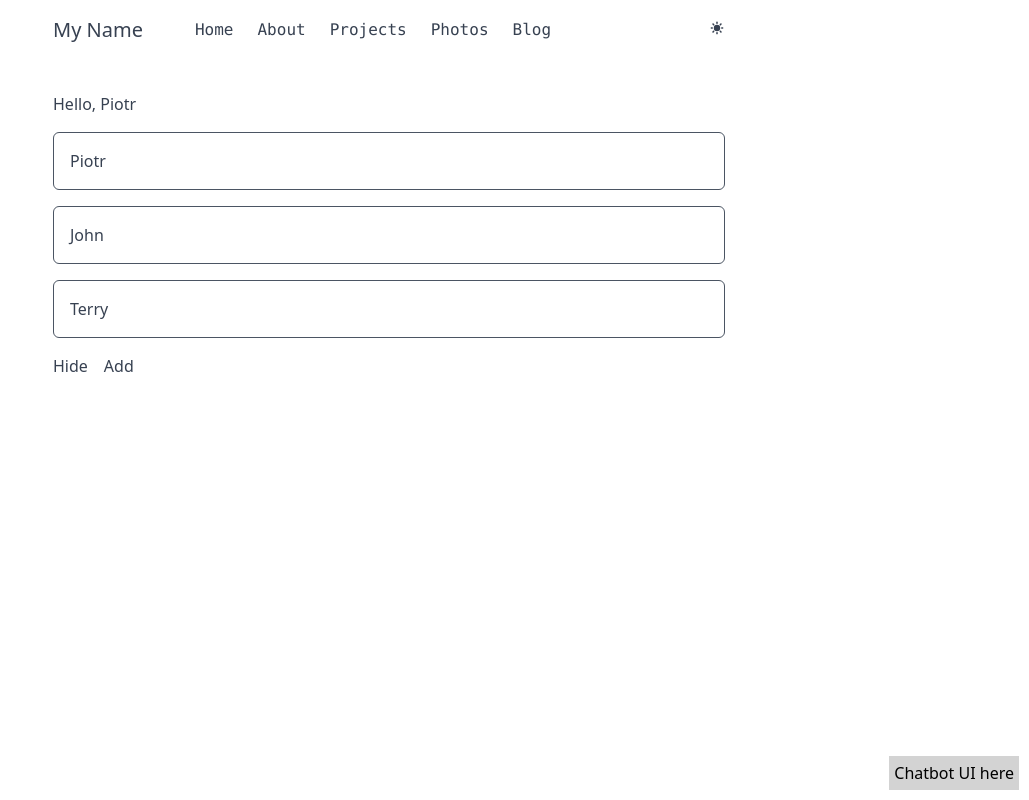
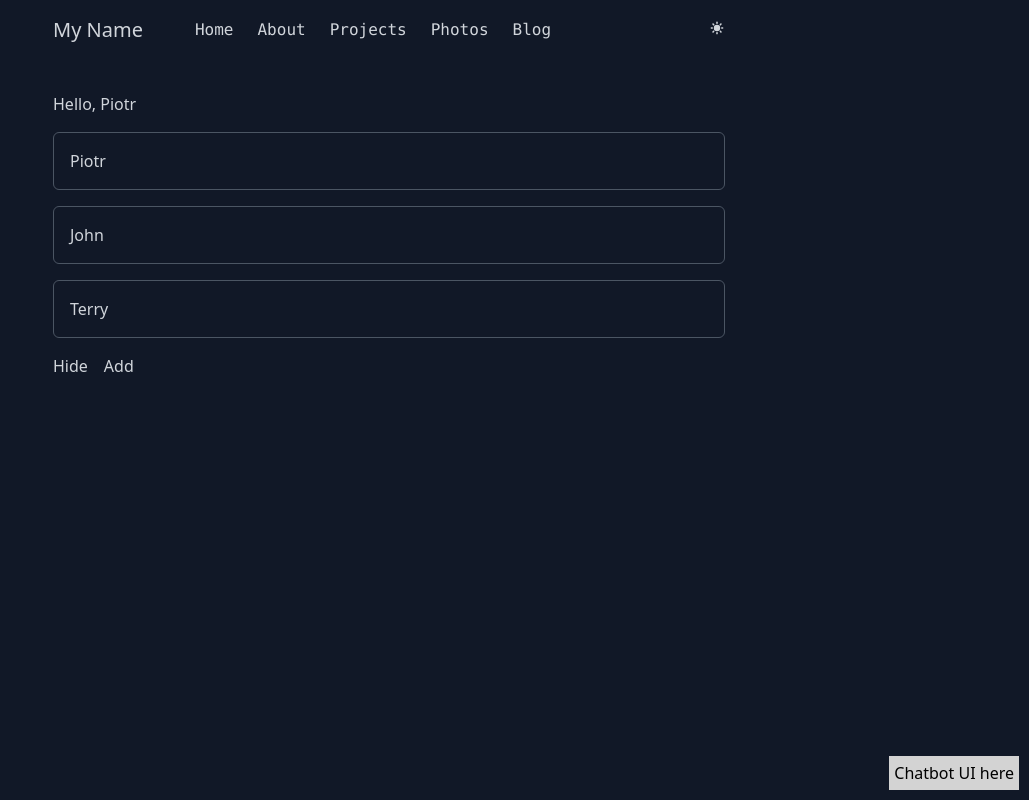
Before and after one commit to docscodes/next-blog, a Next.js app: page / in a window 1280 px wide. Shown: the whole page, without its empty margins (251-1280 px from the left). Built offline with nearby package versions, Linux system fonts and the light colour scheme; no server answers.

Commit message:
use cookies to save theme

```diff
--- a/app/layout.js
+++ b/app/layout.js
@@ -1,5 +1,6 @@
 import Chatbot from "@/components/chatbot";
 import Header from "@/components/header";
+import useServerDarkMode from "@/hooks/use-server-dark-mode";
 import localFont from "next/font/local";
 import "./globals.css";
 
@@ -16,16 +17,17 @@ const geistMono = localFont({
 
 export const metadata = {
   title: {
-    template: '%s | My Name',
-    default: 'My Name'
+    template: "%s | My Name",
+    default: "My Name",
   },
 };
 
 export default function RootLayout({ children }) {
   //throw new Error('ooops');
+  const theme = useServerDarkMode();
 
   return (
-    <html lang="en">
+    <html lang="en" className={theme}>
       <body className={`${geistSans.variable} ${geistMono.variable} antialiased`}>
         <Header />
         <main className="mt-12">{children}</main>
--- a/components/dark-mode.js
+++ b/components/dark-mode.js
@@ -15,8 +15,8 @@ const nextModeIcons = {
   ),
 };
 
-export default function DarkMode() {
-  const { theme, toggleTheme } = useDarkMode()
+export default function DarkMode({ defaultTheme }) {
+  const { theme, toggleTheme } = useDarkMode(defaultTheme)
 
   return <button onClick={toggleTheme}>{nextModeIcons[theme]}</button>;
 }
--- a/components/header.js
+++ b/components/header.js
@@ -2,7 +2,11 @@ import Link from "next/link";
 import DarkMode from "./dark-mode";
 import Navigation from "./navigation";
 
+import useServerDarkMode from "@/hooks/use-server-dark-mode";
+
 export default function Header() {
+  const theme = useServerDarkMode();
+
   return (
     <header className="flex justify-between md:items-center mt-4">
       <div className="flex items-center md:space-x-12">
@@ -13,7 +17,7 @@ export default function Header() {
       </div>
 
       <div>
-        <DarkMode />
+        <DarkMode defaultTheme={theme} />
       </div>
     </header>
   );
--- a/hooks/use-dark-mode.js
+++ b/hooks/use-dark-mode.js
@@ -1,12 +1,15 @@
 import { useState } from "react";
+import { useCookies } from "react-cookie";
 
 const useDarkMode = (defaultTheme = "dark") => {
   const [theme, setTheme] = useState(defaultTheme);
+  const [_, setCookie] = useCookies(["theme"]);
 
   const setAndSaveTheme = (theme) => {
     setTheme(theme);
     document.documentElement.classList.remove("light", "dark");
     document.documentElement.classList.add(theme);
+    setCookie("theme", theme);
   };
 
   const toggleTheme = () => {
--- /dev/null
+++ b/hooks/use-server-dark-mode.js
@@ -0,0 +1,7 @@
+import { cookies } from "next/headers";
+
+const useServerDarkMode = (defaultTheme = "dark") => {
+  return cookies().get("theme")?.value ?? defaultTheme;
+};
+
+export default useServerDarkMode;
--- a/package.json
+++ b/package.json
@@ -17,6 +17,7 @@
     "next": "14.2.24",
     "next-mdx-remote": "^5.0.0",
     "react": "^18",
+    "react-cookie": "^7.0.1",
     "react-dom": "^18",
     "react-error-boundary": "^5.0.0"
   },
```
Also changed, not shown: 1 other file (tests, documents, lock files or other folders).
